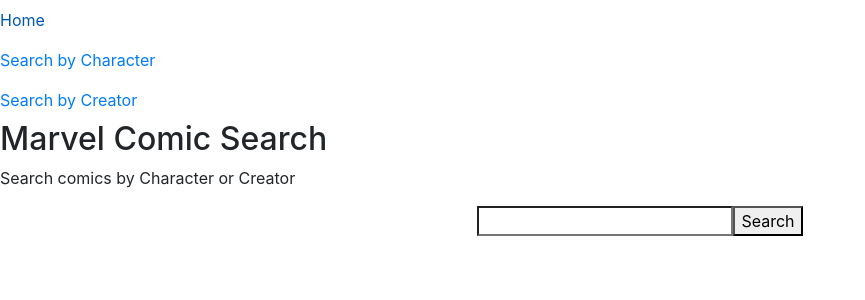
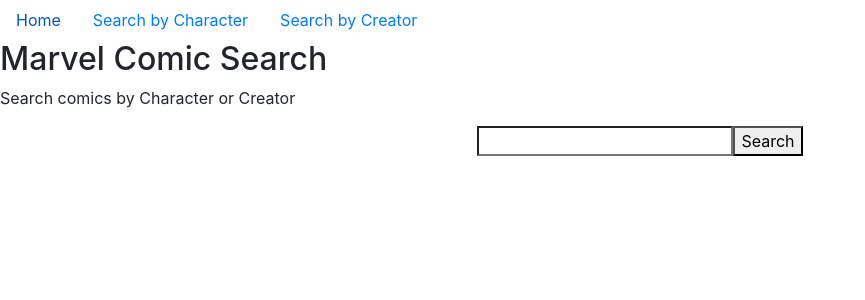
Before and after one commit to maceocodes/marvel, a React (Create React App) app: page /bycreator in a window 1280 px wide. Shown: the top 300 px of the page, without its empty margins (0-865 px from the left). Built offline with nearby package versions, Linux system fonts and the light colour scheme.

Commit message:
project meeting requirements

```diff
--- a/src/App.css
+++ b/src/App.css
@@ -10,3 +10,12 @@
 .Search {
   text-align: center;
 }
+
+href {
+  color: #413e3e;
+  text-decoration: none;
+}
+
+.comics CardImg {
+  max-width: 70%;
+}
--- a/src/App.js
+++ b/src/App.js
@@ -9,18 +9,24 @@
   Route,
   Switch
 } from 'react-router-dom';
+import {
+
+   } from 'reactstrap';
 import './App.css';
 
 const App = () => {
   return (
     <div>
-      <Header />
+
       <BrowserRouter>
+      <div>
+        <Header />
         <Switch>
           <Route exact path="/" component={Home} />
           <Route path="/bycharacter" component={Comics} />
           <Route path="/bycreator" component={Creators}/>
         </Switch>
+        </div>
       </BrowserRouter>
     </div>
   )
--- a/src/Header.js
+++ b/src/Header.js
@@ -1,5 +1,6 @@
 import React from 'react';
 import './App.css';
+import { Link } from 'react-router-dom';
 import {
     Collapse,
     Navbar,
@@ -24,15 +25,15 @@
         return (
             <div>
                 <div className="Navigation">
-                        <Nav navbar>
-                            <NavItem className="Item1">
-                                <NavLink href="/">Home</NavLink>
+                        <Nav>
+                            <NavItem>
+                                <NavLink tag={Link} to="/">Home</NavLink>
                             </NavItem>
                             <NavItem>
-                                <NavLink className="Link" href="/bycharacter">Search by Character</NavLink>
+                                <NavLink tag={Link} to="/bycharacter">Search by Character</NavLink>
                             </NavItem>
                             <NavItem>
-                                <NavLink href="/bycreator">Search by Creator</NavLink>
+                                <NavLink tag={Link} to="/bycreator">Search by Creator</NavLink>
                             </NavItem>
                         </Nav>
                 </div>
```
